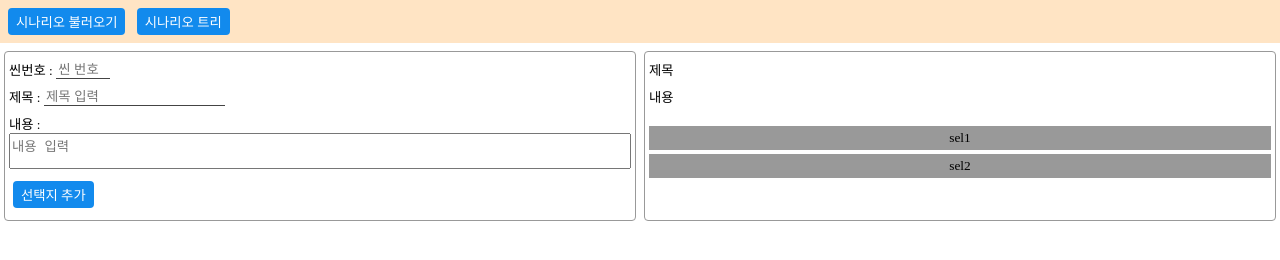
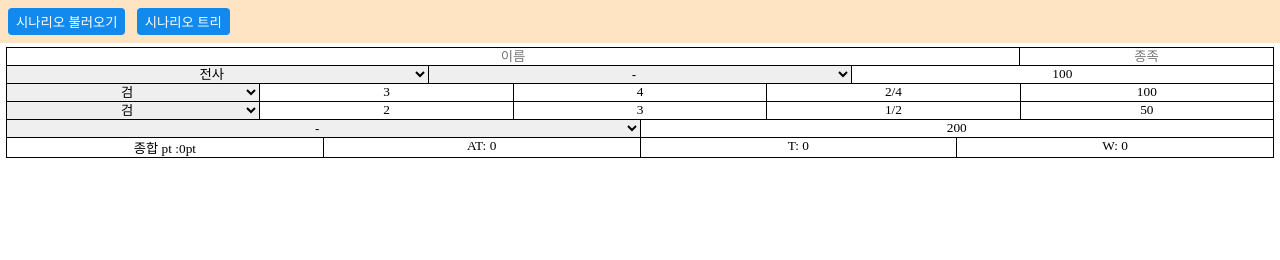
Before and after one commit to cocoapi/hstrpghelper, a plain HTML site: page index.html in a window 1280 px wide. Drawn offline with Linux system fonts and the light colour scheme.

Commit message:
캐릭터 시트 작업중....

```diff
--- a/index.html
+++ b/index.html
@@ -14,7 +14,7 @@
       <div class="btn"> 시나리오 트리 </div>
     </nav>
     <div class="row">
-      <div class="col write-wrapper contents-wrapper">
+      <div class="col write-wrapper contents-wrapper disable">
         <div class="row scene-num-wrapper">
           씬번호 :&nbsp; <input class="scene-num-input" type="number" placeholder="씬 번호">
         </div>
@@ -29,7 +29,10 @@
           <div class="btn" onclick="addSelection()"> 선택지 추가 </div>
         </div>
       </div>
-      <div id="viewer" class="col contents-wrapper" draggable="true">
+      <div id="viewer" class="col contents-wrapper disable">
+        <div id="sceneNumber" class="row">
+          씬번호
+        </div>
         <div id="sceneTitle" class="row">
           제목
         </div>
@@ -42,6 +45,93 @@
           <div class="selection"> sel2 </div>
         </div>
       </div>
+      <div class="col character-sheet">
+        <div class="row identity">
+          <div class="char-name">
+            <input name="char-name" type="text" placeholder="이름">
+          </div>
+          <div class="char-race">
+            <input name="char-race" type="text" placeholder="종족">
+          </div>
+        </div>
+        <div class="row char-class">
+          <div class="char-class-type">
+            <select aria-label="char-class-type">
+              <option value="warrior">전사</option>
+              <option value="magicion">마법사</option>
+              <option value="hunter">헌터</option>
+              <option value="rogue">도적</option>
+              <option value="priest">사제</option>
+            </select>
+          </div>
+          <div class="char-class-class">
+            <select aria-label="char-class-type2">
+              <option value="none">-</option>
+              <option value="warrior">전사</option>
+              <option value="warrior">전사</option>
+              <option value="warrior">전사</option>
+            </select>
+          </div>
+          <div class="point">
+            100
+          </div>
+        </div>
+        <div class="row equip-1">
+          <div class="equip-name">
+            <select aria-label="equip1-name">
+              <option value="sword">검</option>
+              <option value="hand">맨손</option>
+              <option value="longSword">장검</option>
+              <option value="sword&shield">검과 방패</option>
+            </select>
+          </div>
+          <div class="at">3</div>
+          <div class="s">4</div>
+          <div class="d">2/4</div>
+          <div class="point"> 100 </div>
+        </div>
+        <div class="row equip-2">
+          <div class="equip-name">
+            <select aria-label="equip1-name">
+              <option value="sword">검</option>
+              <option value="hand">맨손</option>
+              <option value="longSword">장검</option>
+              <option value="sword&shield">검과 방패</option>
+            </select>
+          </div>
+          <div class="at">2</div>
+          <div class="s">3</div>
+          <div class="d">1/2</div>
+          <div class="point"> 50 </div>
+        </div>
+        <div class="row ride">
+          <div class="ride-name">
+            <select aria-label="ride-name">
+              <option value="none">-</option>
+              <option value="horse">군마</option>
+              <option value="wolf">늑대</option>
+              <option value="lizard">도마뱀</option>
+            </select>
+          </div>
+          <div class="point">
+            200
+          </div>
+        </div>
+        <div class="row stats">
+          <div class="point">
+            종합 pt :<span class="value">0</span>pt
+          </div>
+          <div class="ap">
+            AT: <span class="value">0</span>
+          </div>
+          <div class="t">
+            T: <span class="value">0</span>
+          </div>
+          <div class="w">
+            W: <span class="value">0</span>
+          </div>
+        </div>
+      </div>
     </div>
   </body>
 </html>
--- a/script.js
+++ b/script.js
@@ -103,3 +103,9 @@ function makeSelecionEditor(setType = '텍스트', setText = '', setSceneNum = '
   selEditor.append(selType, text, sceneInput, saveBtn, removeBtn);
   return selEditor;
 }
+
+document.addEventListener('DOMContentLoaded', () => {
+  document.querySelector('.write-wrapper .scene-num-wrapper input.scene-num-input').addEventListener('change', (e) => {
+    sceneNumber.innerHTML = '#'+e.target.value
+  })
+})
--- a/styles.css
+++ b/styles.css
@@ -114,6 +114,75 @@ input[type=file]{
   background-color: #34acfe;
 }
 
+.disable {
+  display: none;
+}
+
+.character-sheet {
+  border: 1px solid #000;
+  text-align: center;
+  margin: 0 6px;
+}
+
+.character-sheet div {
+  width: 100%;
+}
+
+.character-sheet input, .character-sheet select {
+  width: 100%;
+  border: none;
+  text-align: center;
+}
+
+.character-sheet input:focus, .character-sheet select:focus {
+  outline: none;
+}
+
+.character-sheet .row {
+  border-bottom: 1px solid #000;
+}
+
+
+.character-sheet .row:last-of-type{
+  border-bottom: none;
+}
+
+.character-sheet .row div {
+  border-right: 1px solid #000;
+}
+
+.character-sheet .row div:last-of-type {
+  border-right: none;
+}
+
+.identity .char-name{
+  flex: 4;
+}
+.identity .char-race {
+  flex: 1;
+}
+
+.char-class .char-class-type, .char-class-class, .point {
+  flex: 1;
+}
+
+.equip-1 div, .equip-2 div {
+  flex: 1;
+}
+
+.ride div, .stats div {
+  flex: 1;
+}
+
+.point, .ap, .t, .w, .at, .s, .d {
+  display: block;
+}
+
+#sceneTitle, #sceneNumber{
+  font-size: 1.1rem;
+  font-weight: 700;
+}
+
 @media screen and (max-width: 425px) {
   .write-wrapper{
     display: none;
```
